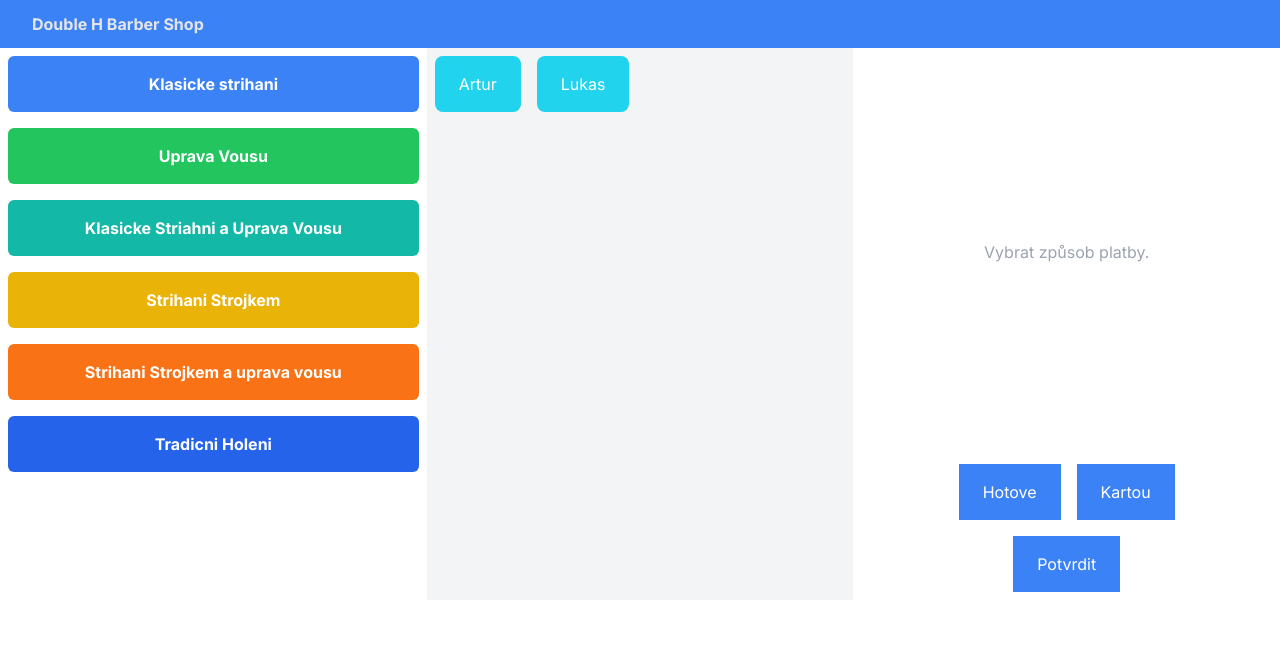
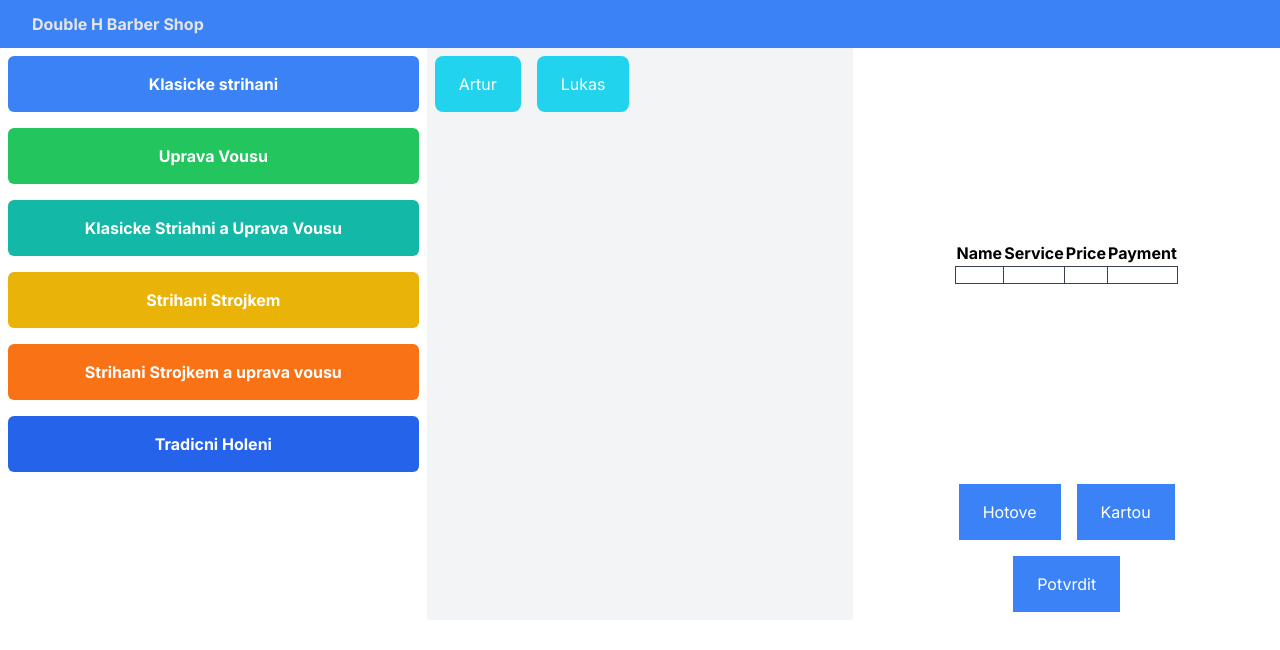
Before and after one commit to ArthurHakobyan/barber-pokladna-system, a Next.js app: page / in a window 1280 px wide. Shown: the top 650 px of the page. Built offline with nearby package versions, Linux system fonts and the light colour scheme.

Commit message:
creat a table and pass the data to it

```diff
--- /dev/null
+++ b/app/components/Table.jsx
@@ -0,0 +1,28 @@
+import React from "react";
+
+const Table = ({ data }) => {
+  return (
+    <table>
+      <thead>
+        <tr>
+          <th>Name</th>
+          <th>Service</th>
+          <th>Price</th>
+          <th>Payment</th>
+        </tr>
+      </thead>
+      <tbody>
+        {data.map((item, index) => (
+          <tr key={index}>
+            <td className="border border-gray-700 px-4 py-2">{item.name}</td>
+            <td className="border border-gray-700 px-4 py-2">{item.service}</td>
+            <td className="border border-gray-700 px-4 py-2">{item.price}</td>
+            <td className="border border-gray-700 px-4 py-2">{item.payment}</td>
+          </tr>
+        ))}
+      </tbody>
+    </table>
+  );
+};
+
+export default Table;
--- a/app/page.jsx
+++ b/app/page.jsx
@@ -6,6 +6,7 @@ import Navbar from "./components/layout-components/Navbar";
 import Payment from "./components/layout-components/Payment";
 import { BUTTON_TYPES } from "@/app/data/button-types";
 import Confirm from "./components/layout-components/Confirm";
+import Table from "./components/Table";
 
 export default function Home() {
   //STATE OF THE APP
@@ -14,58 +15,115 @@ export default function Home() {
     first: "Artur",
     second: "Lukas",
   });
-  const [data, setData] = useState({
-    name: "",
-    service: "",
-    price: "",
-    payment: "",
-  });
+  const [data, setData] = useState([
+    {
+      name: "",
+      service: "",
+      price: "",
+      payment: "",
+    },
+  ]);
   const [price, setPrice] = useState(null);
 
   //SERVICES BUTTONS ACTIONS
   const handleStrihani = (serviceName) => {
     setSelectedService(serviceName);
-    setData({ ...data, price: "550", service: serviceName });
+    // Update specific properties while preserving others
+    setData((prevData) => [
+      {
+        ...prevData[0],
+        price: "550",
+        service: serviceName,
+      },
+    ]);
     setPrice(550);
   };
 
   const handleVousy = (serviceName) => {
     setSelectedService(serviceName);
-    setData({ ...data, price: "390", service: serviceName });
+    // Update specific properties while preserving others
+    setData((prevData) => [
+      {
+        ...prevData[0],
+        price: "390",
+        service: serviceName,
+      },
+    ]);
     setPrice(390);
   };
 
   const handleStrihaVousy = (serviceName) => {
     setSelectedService(serviceName);
-    setData({ ...data, price: "890", service: serviceName });
+    // Update specific properties while preserving others
+    setData((prevData) => [
+      {
+        ...prevData[0],
+        price: "890",
+        service: serviceName,
+      },
+    ]);
     setPrice(890);
   };
 
   const handleStrojek = (serviceName) => {
     setSelectedService(serviceName);
-    setData({ ...data, price: "390", service: serviceName });
+    // Update specific properties while preserving others
+    setData((prevData) => [
+      {
+        ...prevData[0],
+        price: "390",
+        service: serviceName,
+      },
+    ]);
     setPrice(390);
   };
 
   const handleStrojekaVousy = (serviceName) => {
     setSelectedService(serviceName);
-    setData({ ...data, price: "690", service: serviceName });
+    // Update specific properties while preserving others
+    setData((prevData) => [
+      {
+        ...prevData[0],
+        price: "690",
+        service: serviceName,
+      },
+    ]);
     setPrice(690);
   };
   const handleHoleni = (serviceName) => {
     setSelectedService(serviceName);
-    setData({ ...data, price: "450", service: serviceName });
+    // Update specific properties while preserving others
+    setData((prevData) => [
+      {
+        ...prevData[0],
+        price: "450",
+        service: serviceName,
+      },
+    ]);
     setPrice(450);
   };
 
   // BARBERS BUTTONS ACTION
   const handleBarberClick = (barberName) => {
-    setData({ ...data, name: barberName });
+    // Update specific properties while preserving others
+    setData((prevData) => [
+      {
+        ...prevData[0],
+        name: barberName,
+      },
+    ]);
+    console.log(data);
   };
 
   //PAYMENTS BUTTONS ACTION
   const handlePyamentClick = (paymentName) => {
-    setData({ ...data, payment: paymentName });
+    // Update specific properties while preserving others
+    setData((prevData) => [
+      {
+        ...prevData[0],
+        payment: paymentName,
+      },
+    ]);
   };
 
   const handleConfirmClick = () => {
@@ -137,8 +195,8 @@ export default function Home() {
           {/* PAYMENTS WRAPPER */}
           <div className="flex-1">
             {/* DATA TABLE */}
-            <div className=" text-center py-[45%]">
-              <p className="text-gray-400">Vybrat způsob platby.</p>
+            <div className="flex justify-center text-center py-[45%]">
+              <Table data={data} />
             </div>
 
             <div className="flex justify-center items-center">
```
